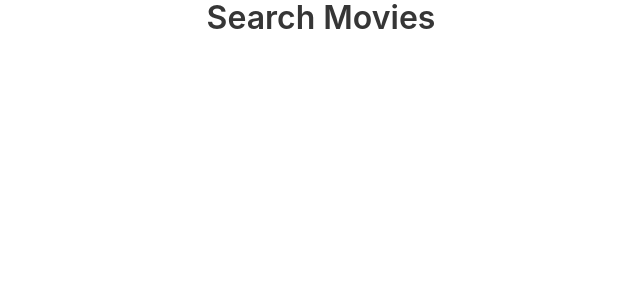
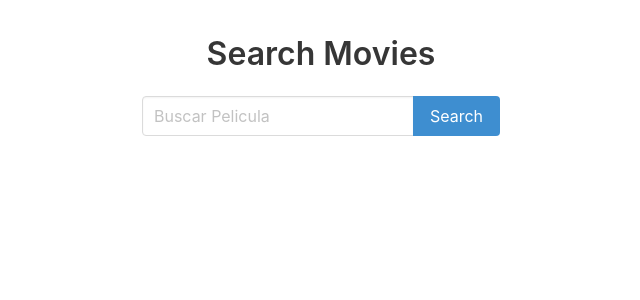
Before and after one commit to matidiaz032/Buscador-de-peliculas-online, a React (Create React App) app: page / in a window 1280 px wide. Shown: the top 300 px of the page, without its empty margins (319-959 px from the left). Built offline with nearby package versions, Linux system fonts and the light colour scheme.

Commit message:
Buscador integrado

```diff
--- a/src/App.css
+++ b/src/App.css
@@ -1,38 +1,9 @@
 .App {
   text-align: center;
+  padding-top: 36px;
 }
 
-.App-logo {
-  height: 40vmin;
-  pointer-events: none;
+.SearchForm-wrapper{
+  display: flex;
+  justify-content: center;
 }
-
-@media (prefers-reduced-motion: no-preference) {
-  .App-logo {
-    animation: App-logo-spin infinite 20s linear;
-  }
-}
-
-.App-header {
-  background-color: #282c34;
-  min-height: 100vh;
-  display: flex;
-  flex-direction: column;
-  align-items: center;
-  justify-content: center;
-  font-size: calc(10px + 2vmin);
-  color: white;
-}
-
-.App-link {
-  color: #61dafb;
-}
-
-@keyframes App-logo-spin {
-  from {
-    transform: rotate(0deg);
-  }
-  to {
-    transform: rotate(360deg);
-  }
-}
--- a/src/App.js
+++ b/src/App.js
@@ -2,11 +2,16 @@
 import './App.css';
 import 'bulma/css/bulma.css'
 import { Title } from './components/Title'
+import { SearchForm } from './components/SearchForm'
+
 
 function App() {
   return (
     <div className="App">
       <Title>Search Movies</Title>
+      <div className='SearchForm-wrapper'>
+      <SearchForm />
+      </div>
     </div>
   );
 }
--- /dev/null
+++ b/src/components/SearchForm.js
@@ -0,0 +1,33 @@
+import React, { Component } from 'react';
+
+export class SearchForm extends Component{
+state = {
+        inputMovie: ''
+    }
+
+handleChange = (e) => {
+    this.setState({ inputMovie: e.target.value })//obtiene el valor del input despues de realizar el cambio de estado
+}
+
+handleSubmit = (e) => {
+    e.preventDefault()
+    alert(this.state.inputMovie)
+}
+
+  render(){
+    return(
+        <form onSubmit={this.handleSubmit}>
+        <div className="field has-addons">
+          <div className="control">
+            <input className="input" onChange={this.handleChange} type="text" placeholder="Buscar Pelicula"/>
+          </div>
+          <div className="control">
+            <button className="button is-info">
+                Search
+            </button>
+          </div>
+        </div>
+        </form>
+        )
+    }
+}
```
Also changed, not shown: public/fondo.jpg (added).
